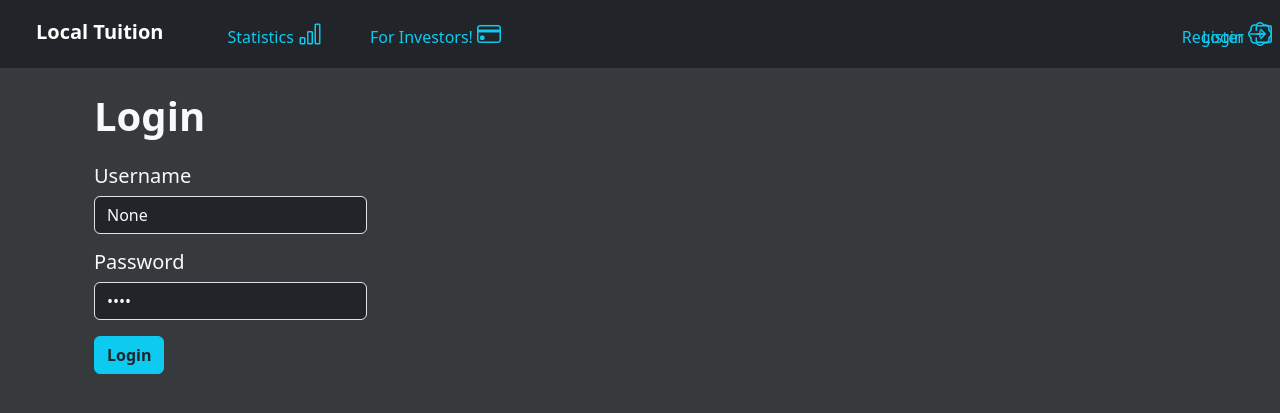
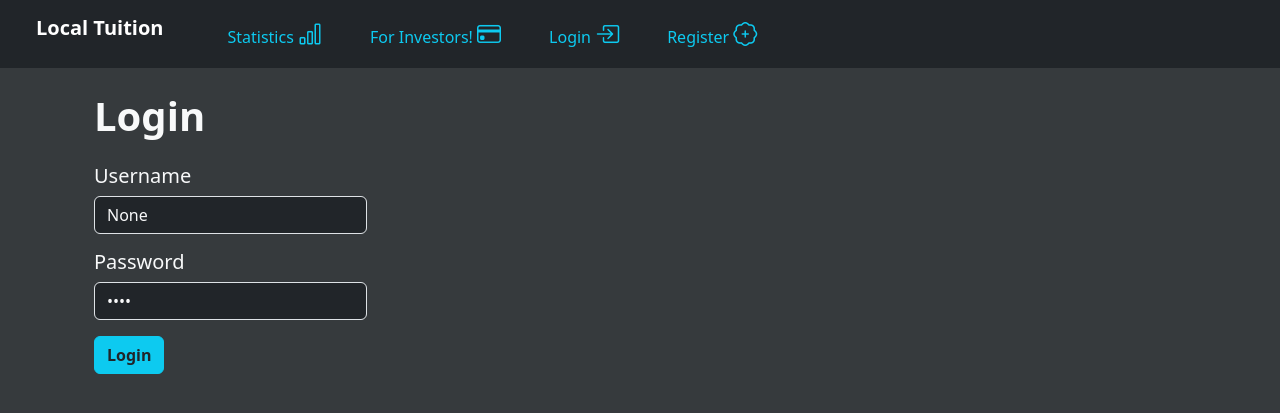
Before and after one commit to PichapopRo/community-tutor, a Django app: page /accounts/login/ in a window 1280 px wide. Shown: the top 413 px of the page. Run offline with Django 5.2, Linux system fonts and the light colour scheme; some libraries are stand-ins or nearby versions; some web fonts are replaced.

Commit message:
edit some ui

```diff
--- a/webpage/templates/base.html
+++ b/webpage/templates/base.html
@@ -20,7 +20,7 @@
             <div class="collapse navbar-collapse" id="navbarNavDropdown">
                 <ul class="navbar-nav">
                     <li class="nav-item mx-3">
-                        <b><a class="nav-link text-white navbar-brand mt-1" href="/local-tutor/">Local Tuition</a></b>
+                        <b><a class="nav-link text-white navbar-brand" href="/local-tutor/">Local Tuition</a></b>
                     </li>
                     <li class="nav-item mx-3">
                         <a class="nav-link text-info" href="{% url 'statistics' %}">Statistics <i class="bi bi-bar-chart"></i></a>
@@ -34,10 +34,10 @@
                         </li>
                     {% else %}
                         <li class="nav-item mx-3">
-                            <a class="nav-link text-info me-auto position-absolute end-0" href="{% url 'login' %}">Login <i class="bi bi-box-arrow-in-right"></i></a>
+                            <a class="nav-link text-info me-auto" href="{% url 'login' %}">Login <i class="bi bi-box-arrow-in-right"></i></a>
                         </li>
                         <li class="nav-item mx-3">
-                        <a class="nav-link text-info me-auto position-absolute end-0" href="{% url 'register' %}">Register <i class="bi bi-patch-plus"></i></a>
+                        <a class="nav-link text-info me-auto" href="{% url 'register' %}">Register <i class="bi bi-patch-plus"></i></a>
                     </li>
                     {% endif %}
                 </ul>
```
